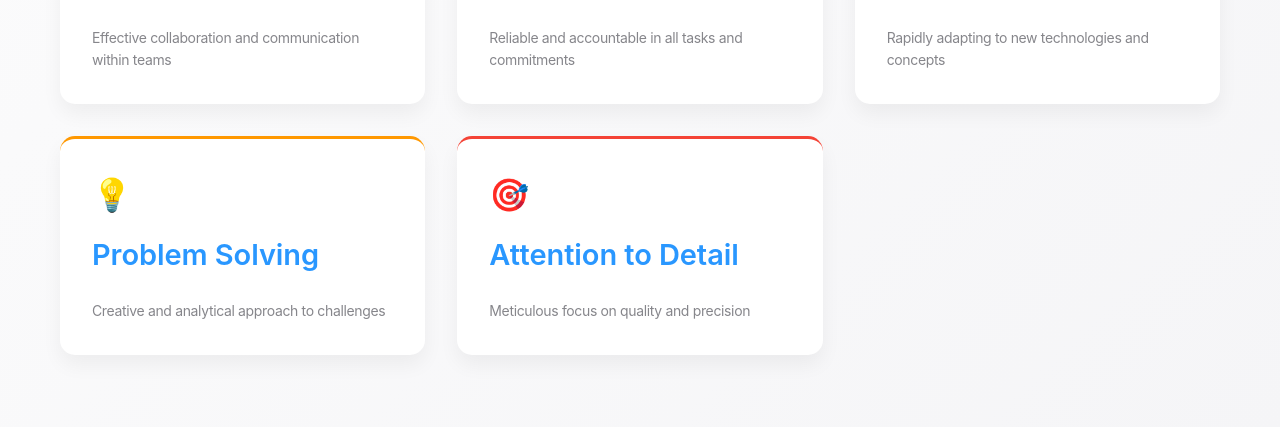
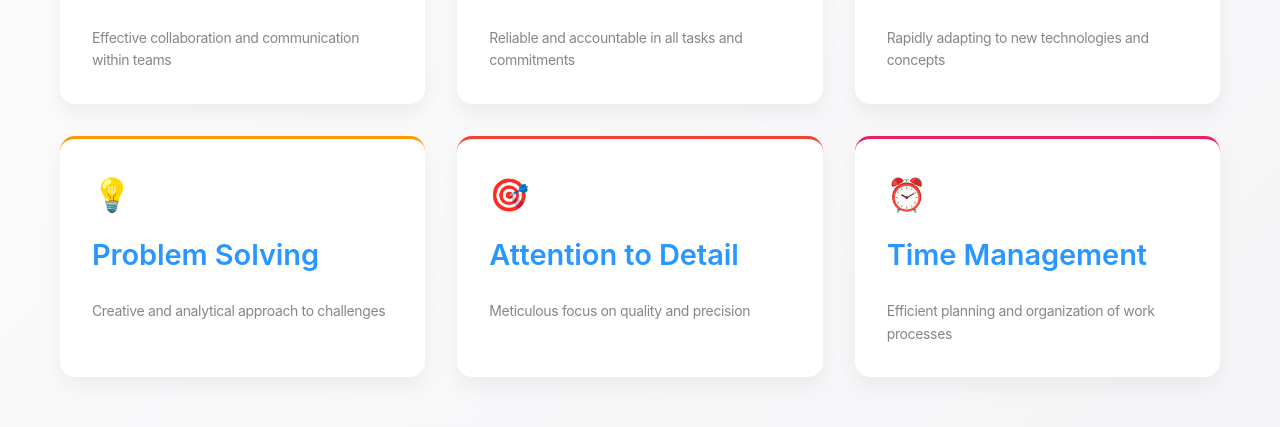
Before and after one commit to Vitaliy-Yakovlev/my-resume, a React (Vite) app: page / in a window 1280 px wide. Shown: the part 2140-2567 px from the top of the page. Built offline with nearby package versions, Linux system fonts and the light colour scheme; no server answers.

Commit message:
added new soft skills

```diff
--- a/src/components/Skills/Skills.jsx
+++ b/src/components/Skills/Skills.jsx
@@ -108,6 +108,12 @@ const softSkills = [
     description: 'Meticulous focus on quality and precision',
     color: '#F44336',
   },
+  {
+    icon: '⏰',
+    title: 'Time Management',
+    description: 'Efficient planning and organization of work processes',
+    color: '#E91E63',
+  },
 ];
 
 const containerVariants = {
--- a/src/components/Skills/Skills.styles.jsx
+++ b/src/components/Skills/Skills.styles.jsx
@@ -51,7 +51,6 @@ export const SkillCard = styled(motion.div)`
   box-shadow: 0 10px 20px rgba(0, 0, 0, 0.05);
   text-decoration: none;
   color: inherit;
-  cursor: pointer;
   transition: all 0.3s ease;
 
   div {
```
